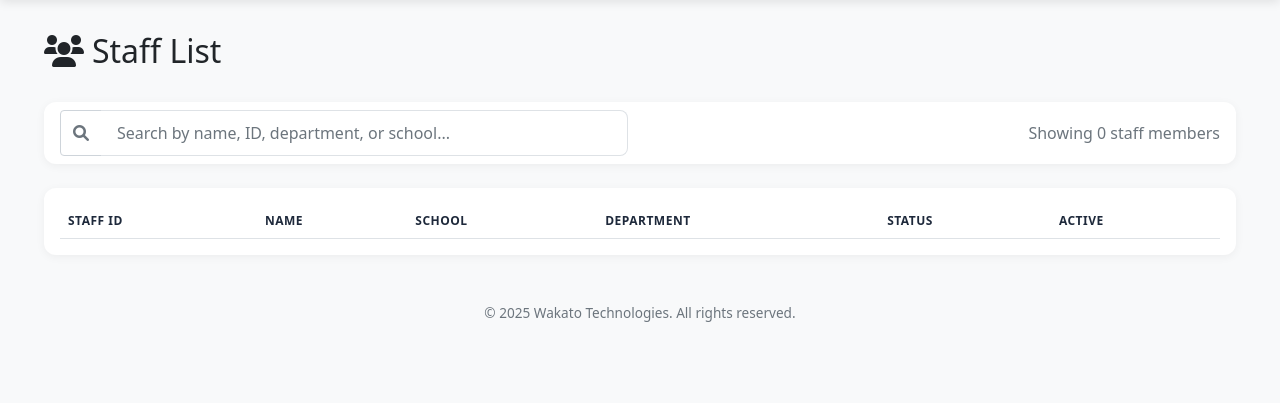
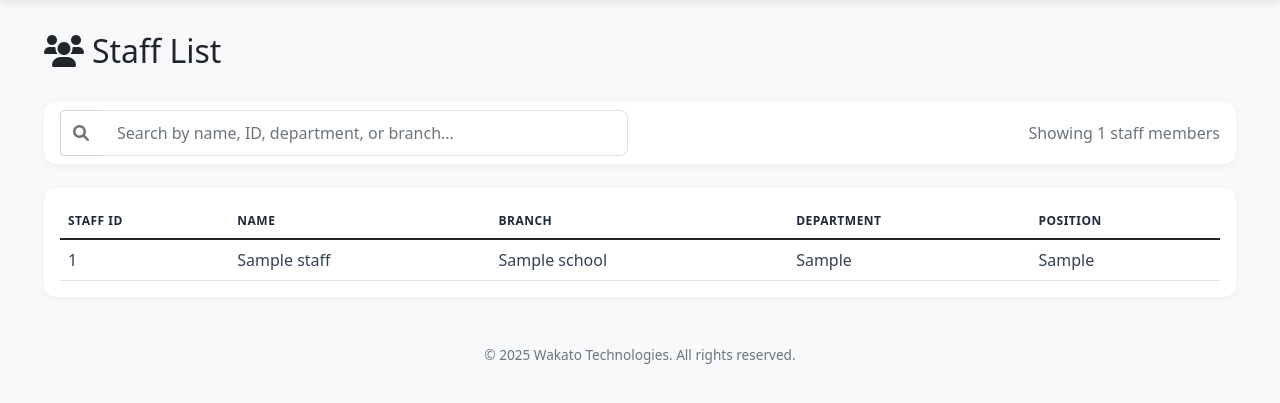
Before and after one commit to naturalwaves/attendance-system, a Flask app: page /staff in a window 1280 px wide. Shown: the part 66-469 px from the top of the page. Run offline with Flask 3, Linux system fonts and the light colour scheme; a user stored in the database is signed in; tables that the repository leaves empty hold one stand-in row (values such as "Sample post"); lists and menus that the app fills with data are empty.

Commit message:
Update staff.html

```diff
--- a/templates/staff.html
+++ b/templates/staff.html
@@ -7,7 +7,7 @@
     <h2><i class="fas fa-users me-2"></i>Staff List</h2>
     {% if current_user.role in ['super_admin', 'school_admin'] %}
     <div>
-        <a href="{{ url_for('bulk_upload') }}" class="btn btn-outline-primary me-2">
+        <a href="{{ url_for('bulk_upload_staff') }}" class="btn btn-outline-primary me-2">
             <i class="fas fa-file-upload me-2"></i>Bulk Upload
         </a>
         <a href="{{ url_for('add_staff') }}" class="btn btn-primary">
@@ -24,11 +24,11 @@
             <div class="col-md-6">
                 <div class="input-group">
                     <span class="input-group-text bg-white"><i class="fas fa-search text-muted"></i></span>
-                    <input type="text" id="staffSearch" class="form-control border-start-0" placeholder="Search by name, ID, department, or school...">
+                    <input type="text" id="staffSearch" class="form-control border-start-0" placeholder="Search by name, ID, department, or branch...">
                 </div>
             </div>
             <div class="col-md-6 text-md-end mt-2 mt-md-0">
-                <span class="text-muted" id="searchResults">Showing {{ staff_with_status|length }} staff members</span>
+                <span class="text-muted" id="searchResults">Showing {{ staff|length }} staff members</span>
             </div>
         </div>
     </div>
@@ -42,38 +42,30 @@
                     <tr>
                         <th>Staff ID</th>
                         <th>Name</th>
-                        <th>School</th>
+                        <th>Branch</th>
                         <th>Department</th>
-                        <th>Status</th>
-                        <th>Active</th>
+                        <th>Position</th>
                         {% if current_user.role in ['super_admin', 'school_admin'] %}
                         <th>Actions</th>
                         {% endif %}
                     </tr>
                 </thead>
                 <tbody>
-                    {% for item in staff_with_status %}
+                    {% for member in staff %}
                     <tr class="staff-row">
-                        <td class="staff-id">{{ item.staff.staff_id }}</td>
-                        <td class="staff-name">{{ item.staff.name }}</td>
-                        <td class="staff-school">{{ item.staff.school.short_name or item.staff.school.name }}</td>
-                        <td class="staff-dept">{{ item.staff.department }}</td>
-                        <td><span class="badge bg-{{ item.status_color }}">{{ item.status }}</span></td>
-                        <td>
-                            <span class="badge bg-{{ 'success' if item.staff.is_active else 'secondary' }}">
-                                {{ 'Yes' if item.staff.is_active else 'No' }}
-                            </span>
-                        </td>
+                        <td class="staff-id">{{ member.staff_id }}</td>
+                        <td class="staff-name">{{ member.name }}</td>
+                        <td class="staff-school">{{ member.school.name if member.school else '-' }}</td>
+                        <td class="staff-dept">{{ member.department or '-' }}</td>
+                        <td>{{ member.position or '-' }}</td>
                         {% if current_user.role in ['super_admin', 'school_admin'] %}
                         <td>
-                            <a href="{{ url_for('toggle_staff', id=item.staff.id) }}" class="btn btn-sm btn-outline-{{ 'warning' if item.staff.is_active else 'success' }}" title="{{ 'Deactivate' if item.staff.is_active else 'Activate' }}">
-                                <i class="fas fa-{{ 'pause' if item.staff.is_active else 'play' }}"></i>
+                            <a href="{{ url_for('edit_staff', id=member.id) }}" class="btn btn-sm btn-warning" title="Edit">
+                                <i class="fas fa-edit"></i>
                             </a>
-                            {% if current_user.role == 'super_admin' %}
-                            <a href="{{ url_for('delete_staff', id=item.staff.id) }}" class="btn btn-sm btn-outline-danger" onclick="return confirm('Delete this staff member?')" title="Delete">
+                            <a href="{{ url_for('delete_staff', id=member.id) }}" class="btn btn-sm btn-danger" onclick="return confirm('Delete this staff member?')" title="Delete">
                                 <i class="fas fa-trash"></i>
                             </a>
-                            {% endif %}
                         </td>
                         {% endif %}
                     </tr>
@@ -81,6 +73,14 @@
                 </tbody>
             </table>
         </div>
+
+        {% if not staff %}
+        <div class="text-center py-4">
+            <i class="fas fa-users fa-3x text-muted mb-3"></i>
+            <p class="text-muted">No staff members found.</p>
+            <a href="{{ url_for('add_staff') }}" class="btn btn-primary">Add First Staff</a>
+        </div>
+        {% endif %}
 
         <div class="text-center py-4 d-none" id="noResults">
             <i class="fas fa-search fa-3x text-muted mb-3"></i>
@@ -94,6 +94,7 @@ document.getElementById('staffSearch').addEventListener('input', function() {
     const searchTerm = this.value.toLowerCase();
     const rows = document.querySelectorAll('.staff-row');
     let visibleCount = 0;
+    const totalCount = {{ staff|length }};
 
     rows.forEach(row => {
         const id = row.querySelector('.staff-id').textContent.toLowerCase();
@@ -111,9 +112,9 @@ document.getElementById('staffSearch').addEventListener('input', function() {
     });
 
     document.getElementById('searchResults').textContent =
-        visibleCount === {{ staff_with_status|length }}
-            ? 'Showing {{ staff_with_status|length }} staff members'
-            : 'Showing ' + visibleCount + ' of {{ staff_with_status|length }} staff members';
+        visibleCount === totalCount
+            ? 'Showing ' + totalCount + ' staff members'
+            : 'Showing ' + visibleCount + ' of ' + totalCount + ' staff members';
 
     document.getElementById('noResults').classList.toggle('d-none', visibleCount > 0);
     document.getElementById('staffTable').classList.toggle('d-none', visibleCount === 0);
```
